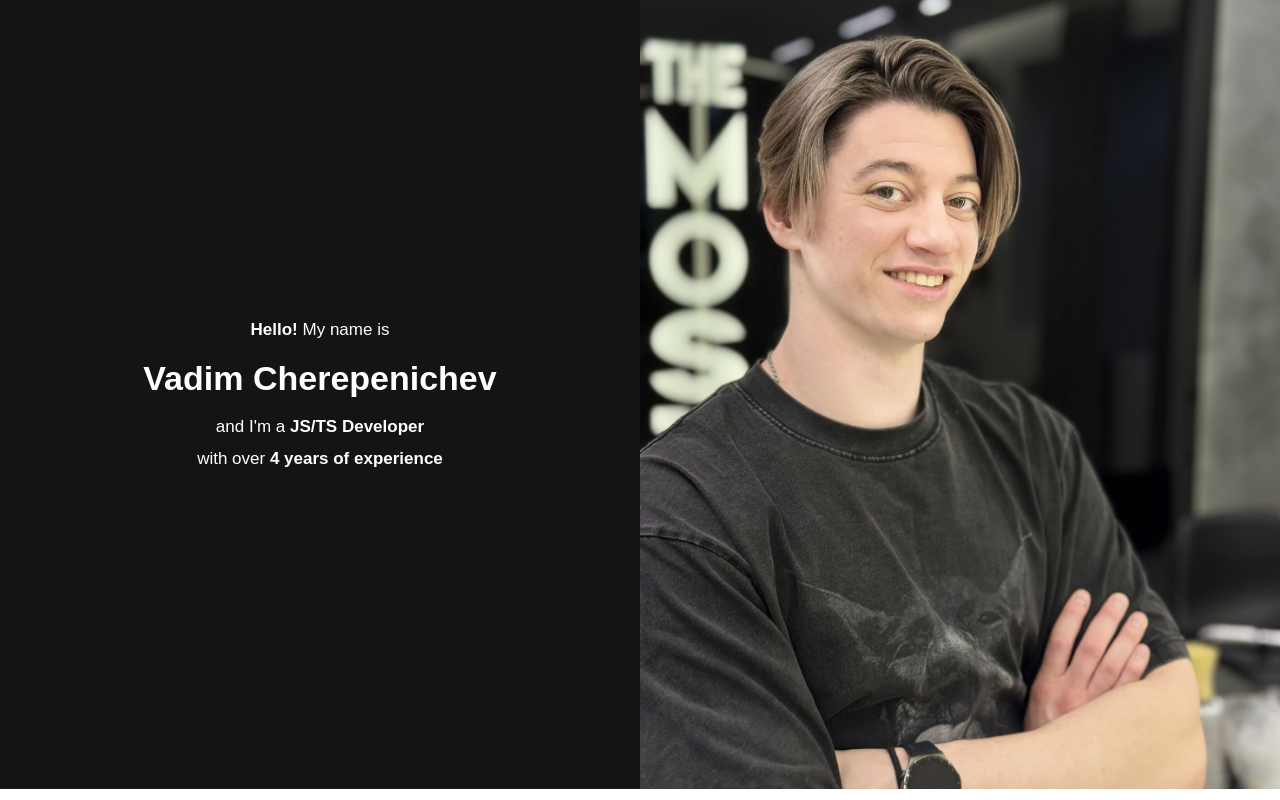
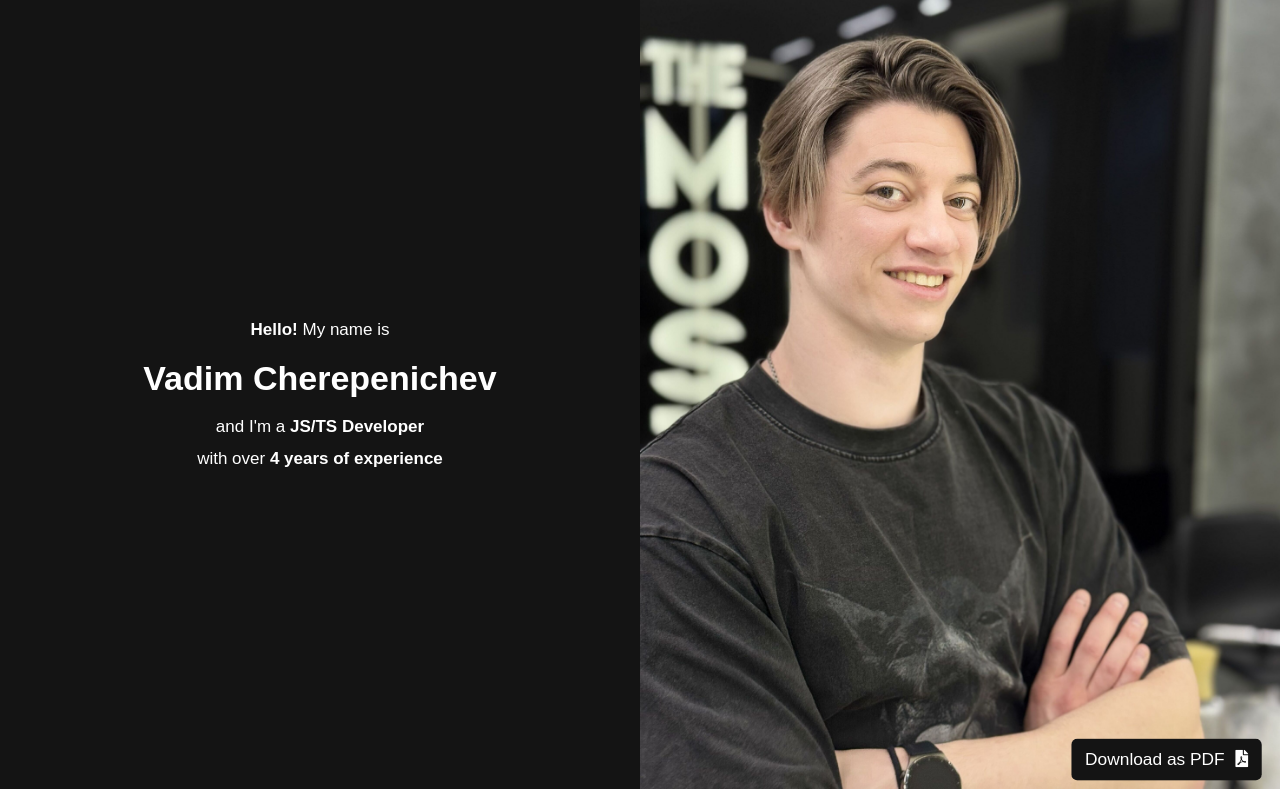
Before and after one commit to vadim-cvy/cv-public, a Vue app: page / in a window 1280 px wide. Shown: the top 800 px of the page. Built offline with nearby package versions, Linux system fonts and the light colour scheme; the HTML template or start-up script is replaced by a standard one.

Commit message:
Implement "Download as pdf" button

```diff
--- a/package.json
+++ b/package.json
@@ -12,11 +12,13 @@
   },
   "dependencies": {
     "puppeteer": "^24.2.0",
+    "serve-handler": "^6.1.6",
     "vue": "^3.5.13"
   },
   "devDependencies": {
     "@tsconfig/node22": "^22.0.0",
     "@types/node": "^22.10.7",
+    "@types/serve-handler": "^6.1.4",
     "@vitejs/plugin-vue": "^5.2.1",
     "@vue/tsconfig": "^0.7.0",
     "npm-run-all2": "^7.0.2",
--- /dev/null
+++ b/scripts/generatePDF.ts
@@ -0,0 +1,56 @@
+import http from 'http'
+import handler from 'serve-handler'
+import puppeteer from 'puppeteer'
+
+const port = 4173
+const host = 'localhost'
+
+const url = `http://${host}:${port}/?isPDF`
+const outputPdfPath = './dist/assets/vadim-cherepenichev.pdf'
+
+export const generatePDF = async () =>
+{
+  console.log(`PDF Generator: Starting server at ${url}...`)
+
+  const server = http.createServer((req, res) =>
+    handler(req, res, { public: 'dist' })
+  )
+
+  server.on('error', (err) => console.error('PDF Generator: Server error!', err))
+
+  await new Promise<void>(resolve => server.listen(port, host, 1, resolve))
+
+  console.log(`PDF Generator: Server is running at ${url}`)
+
+  try
+  {
+    const browser = await puppeteer.launch()
+
+    const page = await browser.newPage()
+
+    console.log('PDF Generator: Waiting for page to load...')
+
+    await page.goto(url, { waitUntil: 'networkidle0' })
+
+    console.log('PDF Generator: Page loaded, generating PDF...')
+
+    await page.pdf({
+      path: outputPdfPath,
+      format: 'A4',
+      printBackground: true
+    })
+
+    await browser.close()
+
+    console.log(`PDF Generator: completed successfully. File saved at ${outputPdfPath}.`)
+  }
+  catch (error)
+  {
+    console.error('PDF Generator: Error generating PDF:', error)
+  }
+  finally
+  {
+    console.log('PDF Generator: Closing server...')
+    server.close()
+  }
+}
--- a/src/App.vue
+++ b/src/App.vue
@@ -2,10 +2,11 @@
 import Hero from './components/Hero.vue';
 import Skills from './components/Skills/Skills.vue';
 import TopClients from './components/TopClients/TopClients.vue';
-import Projects from './components/Projects/Projects.vue';
+// import Projects from './components/Projects/Projects.vue';
 import AIExperience from './components/AIExperience/AIExperience.vue';
 import Contacts from './components/Contacts/Contacts.vue';
-import WorkExperience from './components/WorkExperience/WorkExperience.vue';
+// import WorkExperience from './components/WorkExperience/WorkExperience.vue';
+import DownloadeAsPDF from './components/DownloadeAsPDF.vue';
 </script>
 
 <template>
@@ -17,5 +18,6 @@ import WorkExperience from './components/WorkExperience/WorkExperience.vue';
     <AIExperience />
     <!-- <WorkExperience /> -->
     <Contacts />
+    <DownloadeAsPDF />
   </main>
 </template>
--- a/src/assets/base.scss
+++ b/src/assets/base.scss
@@ -7,6 +7,9 @@
   --color-ultra-dark: #141414;
 
   --box-shadow: 0 0 7px 0 rgba(0, 0, 0, .1);
+
+  --border-radius--small: 3px;
+  --border-radius--normal: 6px;
 }
 
 html
--- a/src/components/Card.vue
+++ b/src/components/Card.vue
@@ -8,7 +8,7 @@
 .card
 {
   overflow: hidden;
-  border-radius: 3px;
+  border-radius: var(--border-radius--small);
   border: 1px solid var(--color-light);
   box-shadow: var(--box-shadow);
 }
--- /dev/null
+++ b/src/components/DownloadeAsPDF.vue
@@ -0,0 +1,60 @@
+<script setup lang="ts">
+const isVisible = ! (new URLSearchParams(window.location.search).has('isPDF'))
+</script>
+
+<template>
+  <a
+    v-if="isVisible"
+    class="download-as-pdf"
+    href="/dist/assets//vadim-cherepenichev.pdf"
+    target="_blank"
+  >
+    Download as PDF
+
+    <svg class="download-as-pdf__icon" xmlns="http://www.w3.org/2000/svg" viewBox="0 0 384 512"><path d="M181.9 256.1c-5-16-4.9-46.9-2-46.9 8.4 0 7.6 36.9 2 46.9zm-1.7 47.2c-7.7 20.2-17.3 43.3-28.4 62.7 18.3-7 39-17.2 62.9-21.9-12.7-9.6-24.9-23.4-34.5-40.8zM86.1 428.1c0 .8 13.2-5.4 34.9-40.2-6.7 6.3-29.1 24.5-34.9 40.2zM248 160h136v328c0 13.3-10.7 24-24 24H24c-13.3 0-24-10.7-24-24V24C0 10.7 10.7 0 24 0h200v136c0 13.2 10.8 24 24 24zm-8 171.8c-20-12.2-33.3-29-42.7-53.8 4.5-18.5 11.6-46.6 6.2-64.2-4.7-29.4-42.4-26.5-47.8-6.8-5 18.3-.4 44.1 8.1 77-11.6 27.6-28.7 64.6-40.8 85.8-.1 0-.1 .1-.2 .1-27.1 13.9-73.6 44.5-54.5 68 5.6 6.9 16 10 21.5 10 17.9 0 35.7-18 61.1-61.8 25.8-8.5 54.1-19.1 79-23.2 21.7 11.8 47.1 19.5 64 19.5 29.2 0 31.2-32 19.7-43.4-13.9-13.6-54.3-9.7-73.6-7.2zM377 105L279 7c-4.5-4.5-10.6-7-17-7h-6v128h128v-6.1c0-6.3-2.5-12.4-7-16.9zm-74.1 255.3c4.1-2.7-2.5-11.9-42.8-9 37.1 15.8 42.8 9 42.8 9z"/></svg>
+  </a>
+</template>
+
+<style lang="scss">
+.download-as-pdf
+{
+  position: fixed;
+  bottom: 20px;
+  right: 20px;
+  z-index: 999;
+  display: flex;
+  align-items: center;
+  gap: .6em;
+  padding: .5em .8em;
+  background: var(--color-ultra-dark);
+  border-radius: var(--border-radius--normal);
+  color: var(--color-ultra-light);
+  text-decoration: none;
+  animation: pulsate 1.5s infinite;
+
+  &:hover
+  {
+    animation-duration: 100s;
+  }
+
+  &__icon
+  {
+    margin-top: -0.1em;
+    height: 1em;
+    fill: var(--color-ultra-light);
+  }
+}
+
+@keyframes pulsate
+{
+  0% {
+    transform: scale(1);
+  }
+  50% {
+    transform: scale(1.02);
+  }
+  100% {
+    transform: scale(1);
+  }
+}
+</style>
--- a/src/components/Projects/Project.vue
+++ b/src/components/Projects/Project.vue
@@ -1,9 +1,9 @@
 <script setup lang="ts">
 import BigCardsGridCard from '../BigCardsGridCard.vue';
 
-defineProps({
-  title: String
-})
+defineProps<{
+  title: string
+}>()
 </script>
 
 <template>
--- a/src/components/TopClients/Client.vue
+++ b/src/components/TopClients/Client.vue
@@ -2,7 +2,7 @@
 defineProps<{
   label: string,
   description: string,
-  imgBaseName: string
+  img: string
 }>();
 </script>
 
@@ -10,7 +10,7 @@ defineProps<{
   <div class="top-clients__client card">
     <div class="top-clients__client__img-wrapper">
       <img
-        :src="`/src/assets/img/clients/${imgBaseName}`"
+        :src="img"
         :alt="label"
         class="top-clients__client__img"
       >
@@ -46,7 +46,7 @@ defineProps<{
   {
     grid-template-columns: 1fr;
     padding: $gap;
-    border-radius: 8px;
+    border-radius: var(--border-radius--normal);
     box-shadow: var(--box-shadow);
     text-align: center;
   }
--- a/src/components/TopClients/TopClients.vue
+++ b/src/components/TopClients/TopClients.vue
@@ -1,6 +1,10 @@
 <script setup lang="ts">
 import BaseSection from './../BaseSection.vue';
 import Client from './Client.vue';
+import topTalLogoImg from '@/assets/img/clients/toptal.avif';
+import trustPaymentsLogoImg from '@/assets/img/clients/trust-payments.png';
+import joslexLogoImg from '@/assets/img/clients/joslex.png';
+import vetNetworkLogoImg from '@/assets/img/clients/vet-network.png';
 </script>
 
 <template>
@@ -9,25 +13,25 @@ import Client from './Client.vue';
       <Client
         label="TopTal"
         description="A platform connecting top developers with top clients. TopTal has a highly selective 5-steps screening process."
-        imgBaseName="toptal.avif"
+        :img="topTalLogoImg"
       />
 
       <Client
         label="Trust Payments"
         description="An international payment processor."
-        imgBaseName="trust-payments.png"
+        :img="trustPaymentsLogoImg"
       />
 
       <Client
         label="Joslex Studios"
         description="A US-based development agency that ranked among Google's top 10 search results in 2021."
-        imgBaseName="joslex.png"
+        :img="joslexLogoImg"
       />
 
       <Client
         label="Vet Clinics Network"
         description="The largest vet clinics network in a Western European country. The company name is under NDA."
-        imgBaseName="vet-network.png"
+        :img="vetNetworkLogoImg"
       />
     </div>
 
--- a/vite.config.ts
+++ b/vite.config.ts
@@ -1,14 +1,19 @@
 import { fileURLToPath, URL } from 'node:url'
-
 import { defineConfig } from 'vite'
 import vue from '@vitejs/plugin-vue'
 import vueDevTools from 'vite-plugin-vue-devtools'
+import { generatePDF } from './scripts/generatePDF.js'
 
 // https://vite.dev/config/
 export default defineConfig({
   plugins: [
     vue(),
     vueDevTools(),
+    {
+      name: 'generate-pdf',
+      apply: 'build',
+      closeBundle: generatePDF
+    }
   ],
   resolve: {
     alias: {
```
Also changed, not shown: generate-pdf.js (deleted, +0 -16 lines), 2 other files (tests, documents, lock files or other folders).
